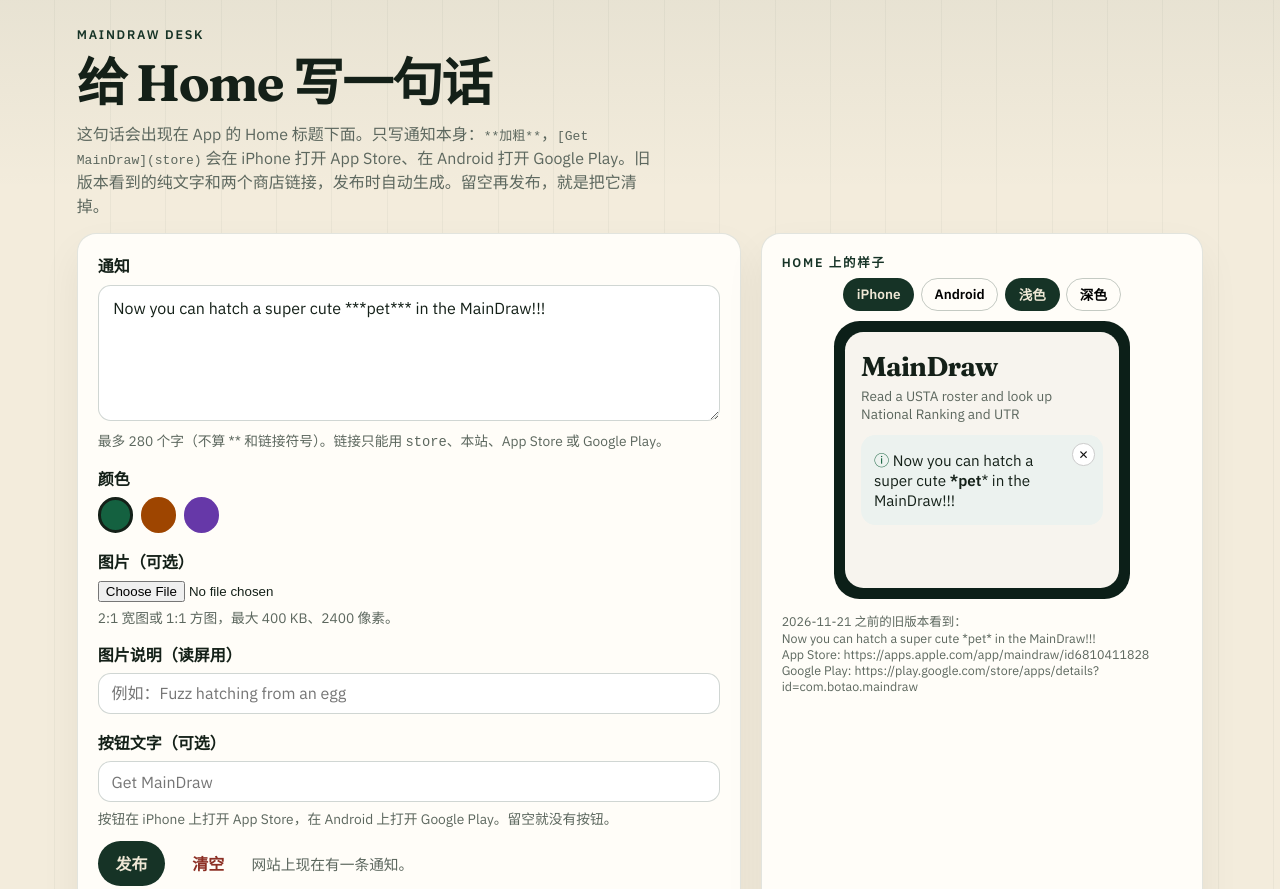
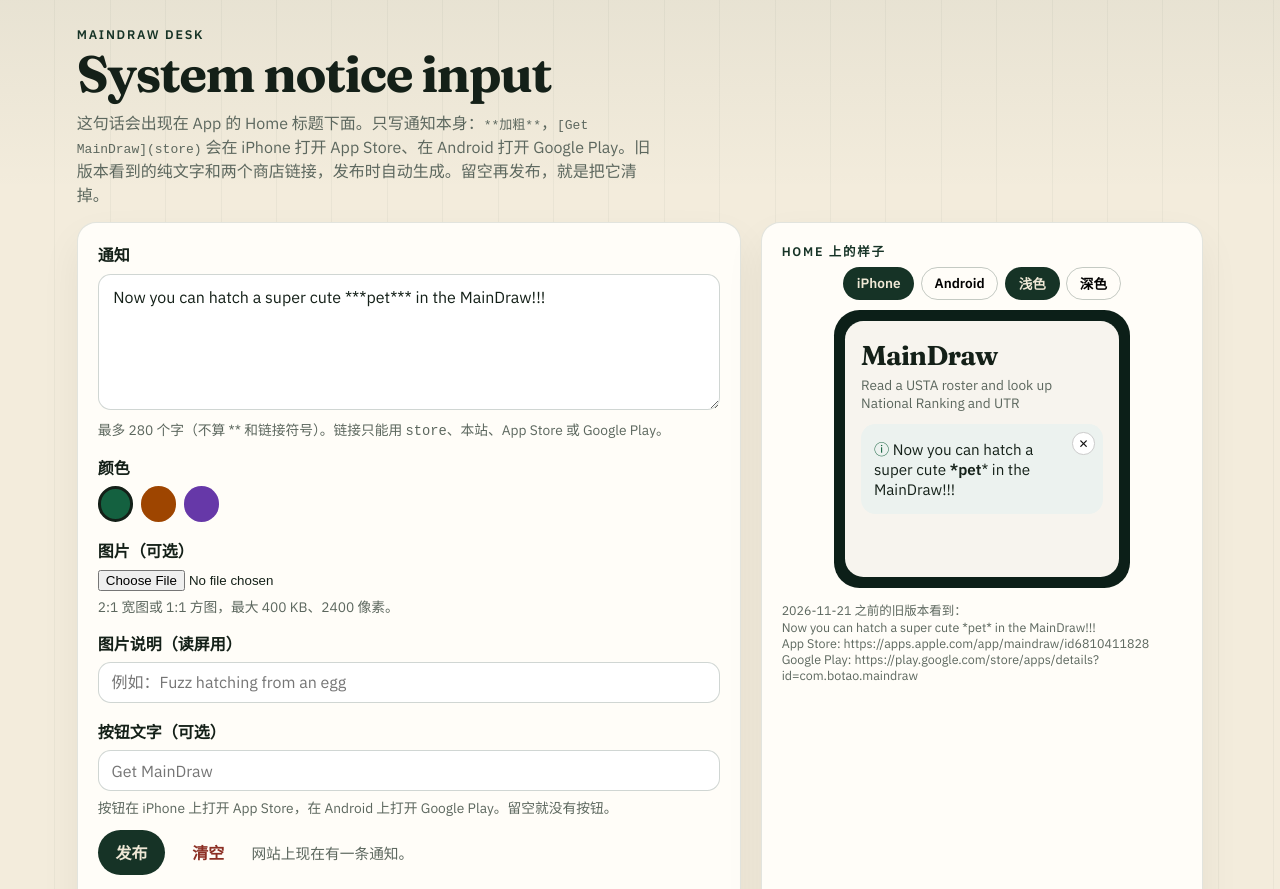
Before and after one commit to vibecodingisfun/vibecodingisfun.github.io, a plain HTML site: page maindraw/dashboard.html in a window 1280 px wide. Shown: the top 889 px of the page. Drawn offline with Linux system fonts and the light colour scheme.

Commit message:
MainDraw dashboard: title System notice input

```diff
--- a/maindraw/dashboard.html
+++ b/maindraw/dashboard.html
@@ -3,7 +3,7 @@
 <head>
   <meta charset="utf-8">
   <meta name="viewport" content="width=device-width, initial-scale=1">
-  <title>MainDraw 通知</title>
+  <title>System notice input</title>
   <meta name="robots" content="noindex">
   <link rel="icon" href="assets/icon.png" type="image/png">
   <link rel="preconnect" href="https://fonts.googleapis.com">
@@ -182,7 +182,7 @@
   <header>
     <div>
       <div class="mark">MainDraw desk</div>
-      <h1>给 Home 写一句话</h1>
+      <h1>System notice input</h1>
       <p>这句话会出现在 App 的 Home 标题下面。只写通知本身：<code>**加粗**</code>，<code>[Get MainDraw](store)</code> 会在 iPhone 打开 App Store、在 Android 打开 Google Play。旧版本看到的纯文字和两个商店链接，发布时自动生成。留空再发布，就是把它清掉。</p>
     </div>
   </header>
```
